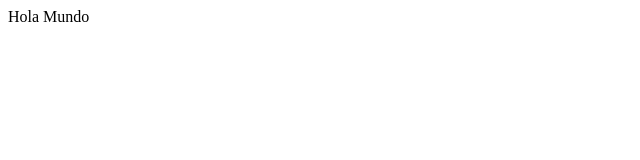
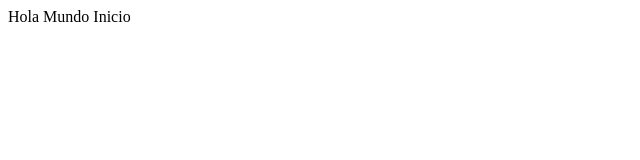
Before and after one commit to Fernando2CC/JELLYMAUI, a plain HTML site: page index.html in a window 1280 px wide. Shown: the full height of the page, 0-640 px from the left. Drawn offline with Linux system fonts and the light colour scheme.

Commit message:
Update index.html
Primer Intento

```diff
--- a/index.html
+++ b/index.html
@@ -9,5 +9,6 @@
 </head>
 <body>
     Hola Mundo
+    Inicio
 </body>
 </html>
```
